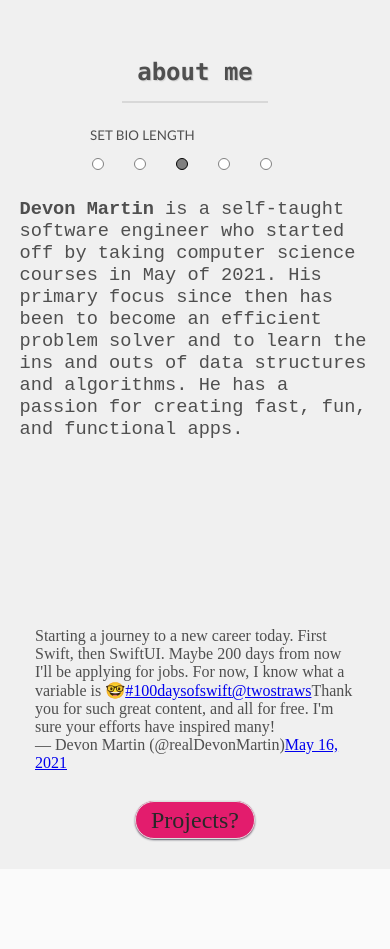
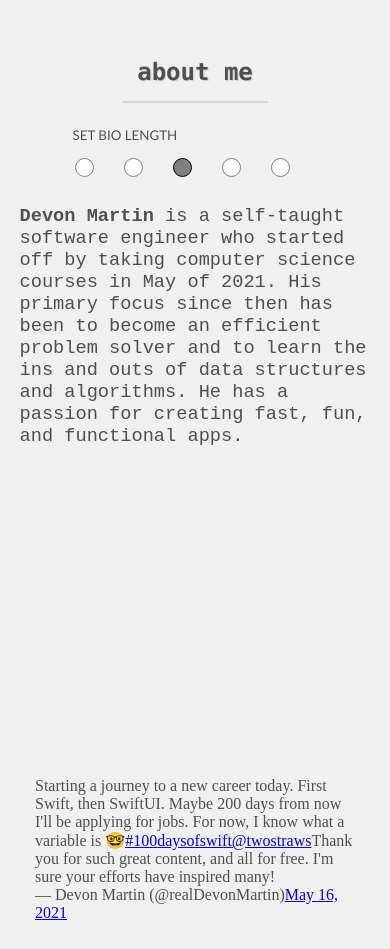
Before and after one commit to DevonMartin/Portfolio-Frontend, a React (Create React App) app: page / in a window 390 px wide. Shown: the part 900-1849 px from the top of the page. Built offline with nearby package versions, Linux system fonts and the light colour scheme.

Commit message:
Updating Bio display on mobile

```diff
--- a/src/components/Home/css/Home.css
+++ b/src/components/Home/css/Home.css
@@ -88,6 +88,18 @@
   }
 }
 
+@media screen and (max-width: 650px) {
+  .p-wrapper {
+    min-height: 650px;
+  }
+}
+
+@media screen and (max-width: 389px) {
+  .p-wrapper {
+    min-height: 775px;
+  }
+}
+
 .circle-section-wrapper {
   width: 100%;
 }
@@ -111,13 +123,20 @@
   border-radius: 50%;
   cursor: pointer;
   display: inline-block;
-  height: 10px;
+  height: 13px;
   margin: 5px 28px 5px 2px;
-  width: 10px;
+  width: 13px;
   -webkit-transition: all 0.2s;
   -moz-transition: all 0.2s;
   -o-transition: all 0.2s;
   transition: all 0.2s;
+}
+
+@media screen and (max-width: 650px) {
+  .circle {
+    height: 17px;
+    width: 17px;
+  }
 }
 
 .circle:hover {
```
